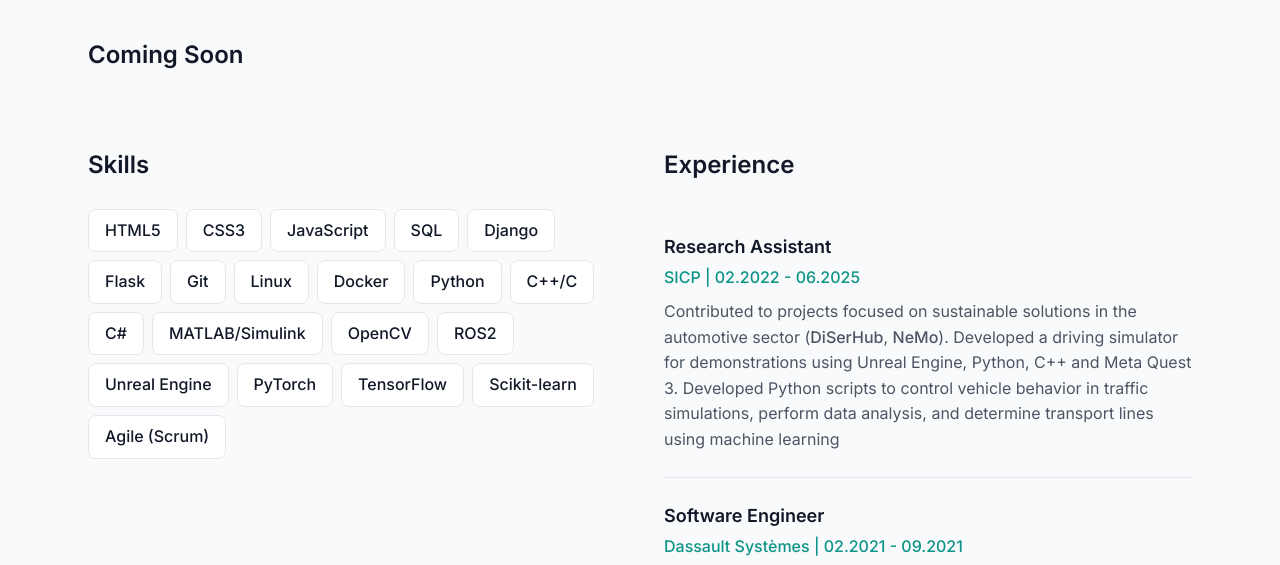
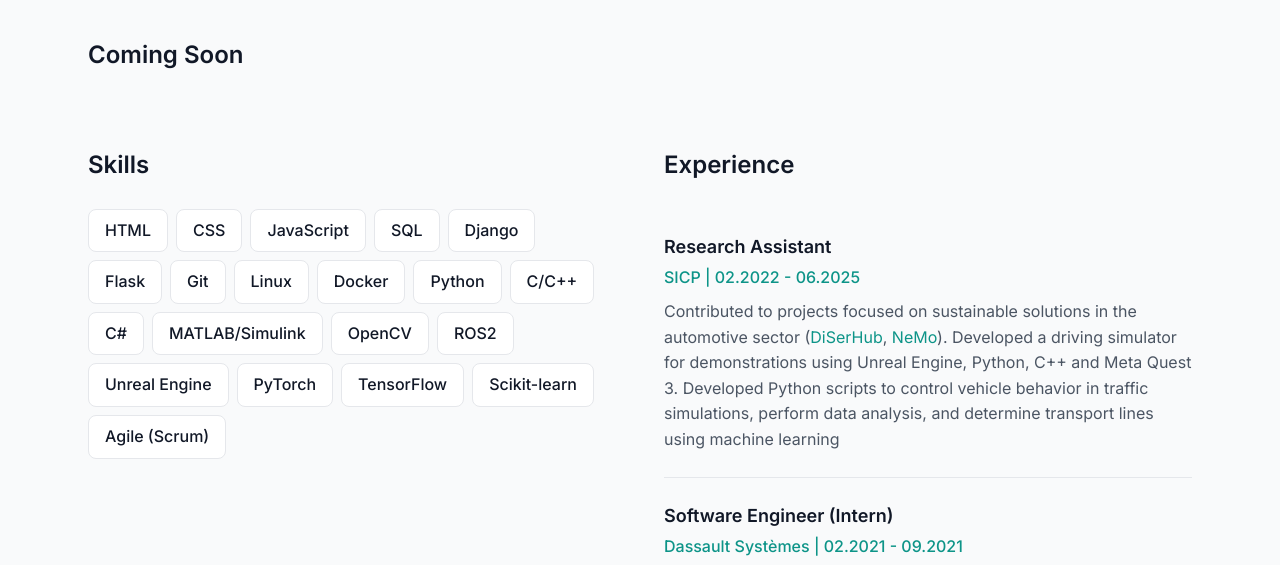
Before and after one commit to GCSchmidt/GCSchmidt.github.io, a plain HTML site: page about.html in a window 1280 px wide. Shown: the part 226-791 px from the top of the page. Drawn offline with Linux system fonts and the light colour scheme.

Commit message:
Updated about me: page fixed typos in skills formatted link in text

```diff
--- a/about.html
+++ b/about.html
@@ -61,8 +61,8 @@
           <div class="about__skills">
             <h2 class="about__section-title">Skills</h2>
             <ul class="skills-list">
-              <li class="skills-list__item">HTML5</li>
-              <li class="skills-list__item">CSS3</li>
+              <li class="skills-list__item">HTML</li>
+              <li class="skills-list__item">CSS</li>
               <li class="skills-list__item">JavaScript</li>
               <li class="skills-list__item">SQL</li>
               <li class="skills-list__item">Django</li>
@@ -71,7 +71,7 @@
               <li class="skills-list__item">Linux</li>
               <li class="skills-list__item">Docker</li>
               <li class="skills-list__item">Python</li>
-              <li class="skills-list__item">C++/C</li>
+              <li class="skills-list__item">C/C++</li>
               <li class="skills-list__item">C#</li>
               <li class="skills-list__item">MATLAB/Simulink</li>
               <li class="skills-list__item">OpenCV</li>
@@ -90,14 +90,14 @@
               <h3 class="experience-item__title">Research Assistant</h3>
               <p class="experience-item__company">SICP | 02.2022 - 06.2025</p>
               <p class="experience-item__description">Contributed to projects focused on sustainable solutions
-                 in the automotive sector (<a href="https://diserhub.de/" class="nav__link">DiSerHub</a>, <a href="https://nemo-paderborn.de/" class="nav__link">NeMo</a>).
+                 in the automotive sector (<a href="https://diserhub.de/" class="text__link">DiSerHub</a>, <a href="https://nemo-paderborn.de/" class="text__link">NeMo</a>).
                  Developed a driving simulator for demonstrations using Unreal Engine, Python, C++ and Meta Quest 3.
                  Developed Python scripts to control vehicle behavior in traffic simulations, perform data analysis, and determine transport lines using machine learning</p>
             </div>
             <div class="experience-item">
-              <h3 class="experience-item__title">Software Engineer</h3>
+              <h3 class="experience-item__title">Software Engineer (Intern)</h3>
               <p class="experience-item__company">Dassault Systèmes | 02.2021 - 09.2021</p>
-              <p class="experience-item__description">Worked in the software team responsible for developing <a href="https://www.3ds.com/products/simulia/antenna-magus" class="nav__link">Antenna Magus</a>,
+              <p class="experience-item__description">Worked in the software team responsible for developing <a href="https://www.3ds.com/products/simulia/antenna-magus" class="text__link">Antenna Magus</a>,
                 creating internal applications for database management using C# and SQL.</p>
             </div>
           </div>
--- a/assets/css/style.css
+++ b/assets/css/style.css
@@ -25,6 +25,7 @@
   --text-primary: var(--color-gray-900);
   --text-secondary: var(--color-gray-600);
   --text-tertiary: var(--color-gray-500);
+  --text-link: var(--color-primary);
   --border-color: var(--color-gray-200);
 
   --spacing-xs: 0.25rem;
@@ -476,6 +477,14 @@ button {
   align-items: center;
 }
 
+.text__link {
+  color: var(--text-link);
+}
+
+.text__link:hover {
+color: var(--text-primary);
+}
+
 .contact-link {
   display: flex;
   align-items: center;
```
